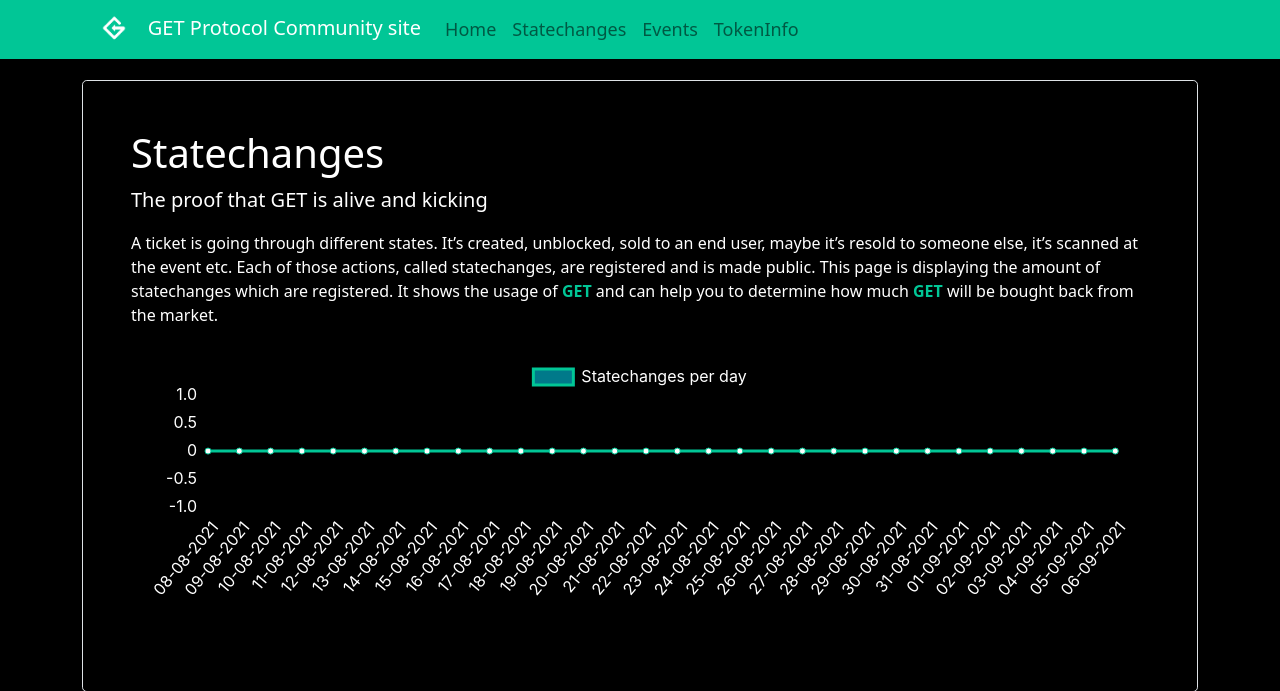
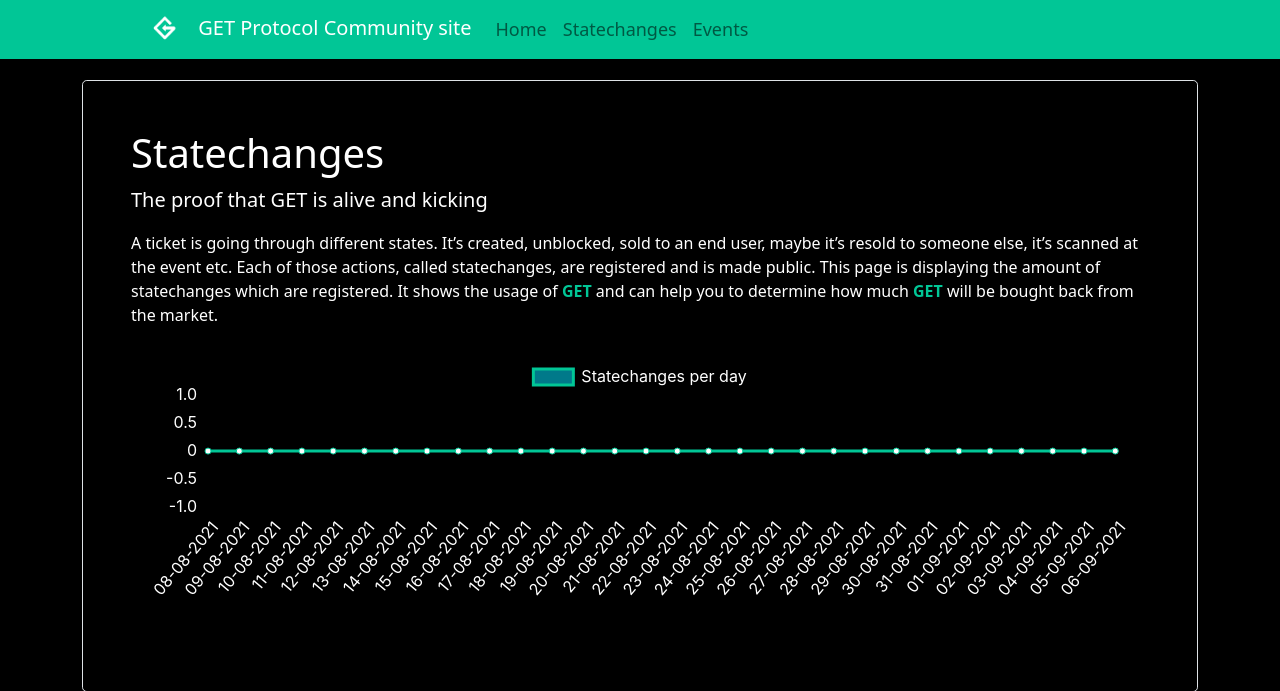
Before and after one commit to Deofex/GETCommunityTools, a Django app: page /statechanges in a window 1280 px wide. Shown: the top 691 px of the page. Run offline with Django 3.2, Linux system fonts and the light colour scheme; data that the repository does not hold is empty.

Commit message:
Fixed menu

```diff
--- a/CommunitySite/site/Shared/templates/shared/base.html
+++ b/CommunitySite/site/Shared/templates/shared/base.html
@@ -34,20 +34,14 @@
                     <a class="nav-link" href="{% url 'page_statechanges' %}">Statechanges</a>
                 </li>
                 <li class="nav-item {% if navbar == 'page_events' %}active{% endif %}">
-                    <!--     as href-->
                     <a class="nav-link" href="{% url 'page_events' %}">Events</a>
-                </li>
-                <li class="nav-item {% if navbar == 'page_hodlers' %}active{% endif %}">
-                    <!--% url 'page_hodlers' %     as href-->
-                    <a class="nav-link" href="">TokenInfo</a>
                 </li>
             </ul>
         </div>
         <div class="d-lg-none">
             <ul class="nav navbar-nav">
                 <li class="nav-item dropdown">
-                    <a class="nav-link dropdown-toggle align-right" href="#" id="navbarDropdown" role="button"
-                        data-toggle="dropdown" aria-haspopup="true" aria-expanded="false">
+                    <a class="nav-link dropdown-toggle align-right" href="#" id="navbarDropdown" role="button" data-bs-toggle="dropdown" aria-haspopup="true" aria-expanded="false">
                         <span class="navbar-toggler-icon"></span>
                     </a>
                     <div class="dropdown-menu" aria-labelledby="navbarDropdown">
@@ -55,11 +49,7 @@
                         <div class="dropdown-divider"></div>
                         <a class="dropdown-item  {% if navbar == 'page_statechanges' %}active{% endif %}" href="{% url 'page_statechanges' %}">Statechanges</a>
                         <div class="dropdown-divider"></div>
-                        <!--     as href-->
                         <a class="dropdown-item {% if navbar == 'page_events' %}active{% endif %}" href="{% url 'page_events' %}">Events</a>
-                        <div class="dropdown-divider"></div>
-                        <!--% url 'page_hodlers' %     as href-->
-                        <a class="dropdown-item {% if navbar == 'page_hodlers' %}active{% endif %}" href="">TokenInfo</a>
                     </div>
                 </li>
             </ul>
@@ -78,7 +68,7 @@
                         <p class="card-text">
                             Join the GET community on Telegram, we will welcome you, like you, love you and tell you everything you want to know about the GET Protocol project.
                         </p>
-                            <a href="https://t.me/getprotocol" class="btn btn-primary">Join GET Telegram</a>
+                        <a href="https://t.me/getprotocol" class="btn btn-primary">Join GET Telegram</a>
                     </div>
                     <div class="card-footer text-muted">
                         This website is not affiliated with the GET Protocol Foundation. All the information on this website is published in good faith and for general information purpose only. If you notice bugs or have suggestions please contact Deofex via the GET Protocol Telegram channel (see button above). If you are a website designer/developer and want to improve this site, speak to him or check the source on GitHub.
```
